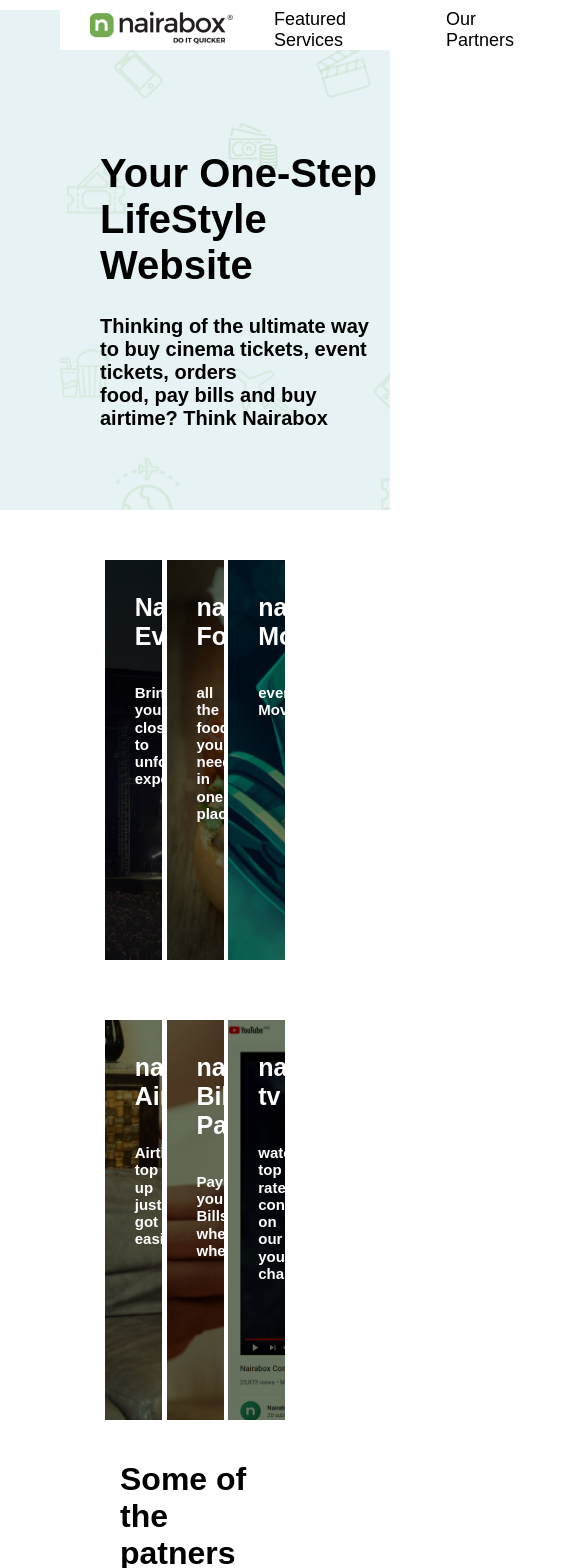
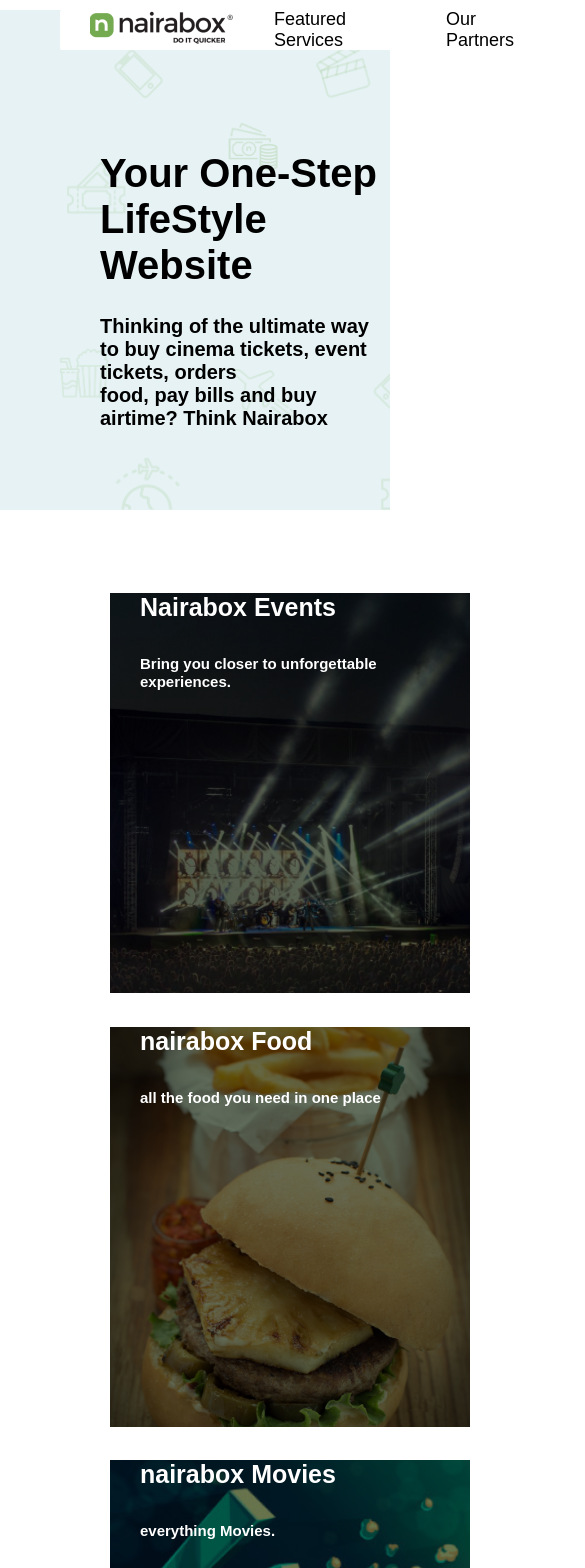
Before and after one commit to olowolowotimi/Nairabox, a Next.js app: page / in a window 390 px wide. Shown: the top 1568 px of the page, 585 px wide, since content can reach past the window. Built offline with nearby package versions, Linux system fonts and the light colour scheme; a web font is replaced by a local one.

Commit message:
new commit

```diff
--- a/src/container/Content/styles/Content.module.css
+++ b/src/container/Content/styles/Content.module.css
@@ -75,3 +75,22 @@
   background-blend-mode: multiply;
   background-repeat: no-repeat;
 }
+
+@media only screen and (max-width: 768px){
+.cards{
+  width:100%;
+  display: inline-block;
+  padding: 0px 10px;
+}
+.options{
+  width:1200px;
+  display:inline-block;
+}
+.option{
+  width:1200px;
+  display:inline-block;
+
+
+
+}
+}
```
